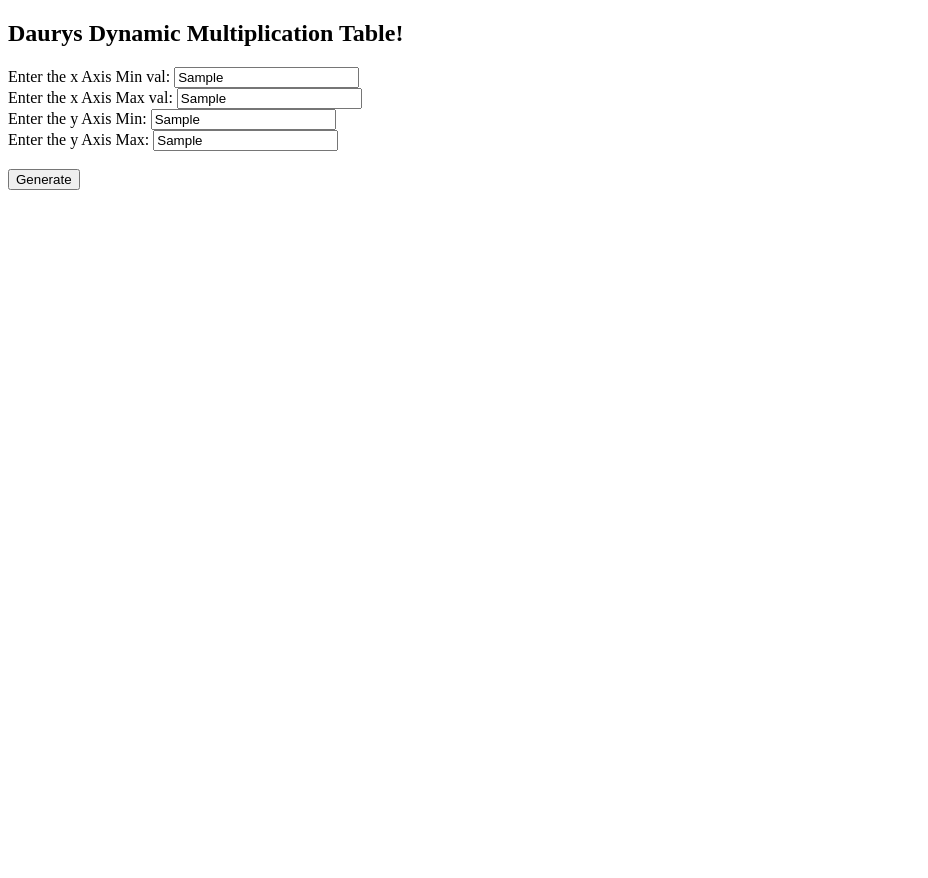
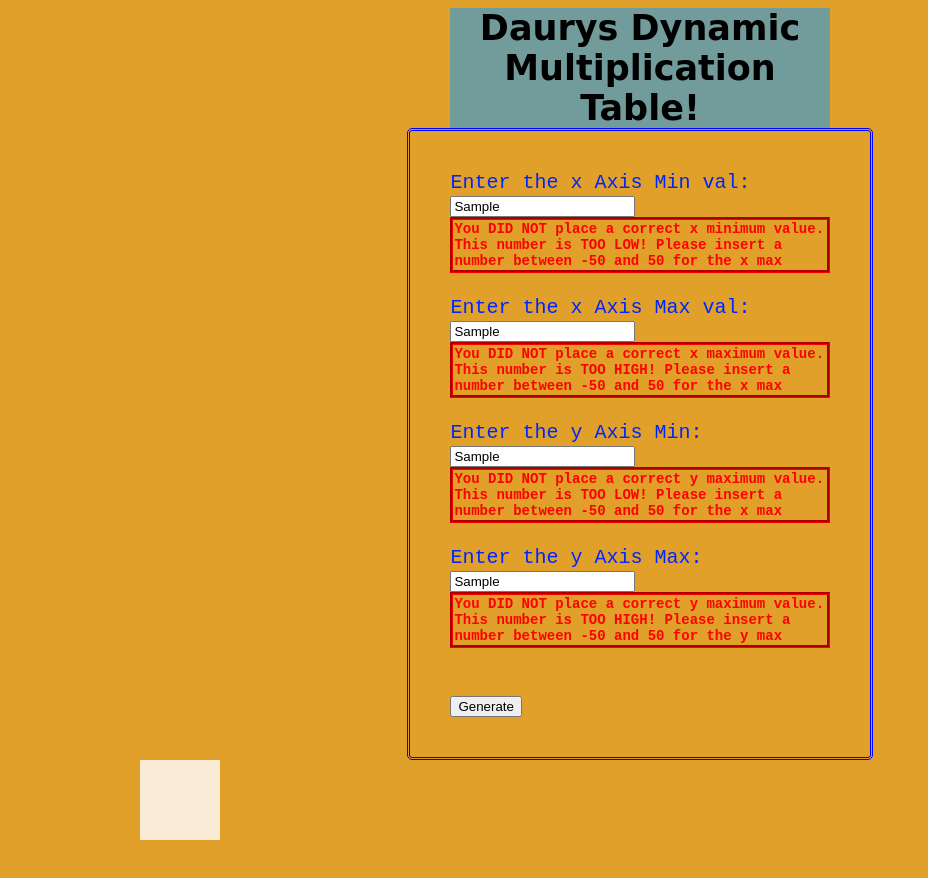
Before and after one commit to Dargueta98/validation_MultiplicationTable, a plain HTML site: page index.html in a window 1280 px wide. Both pictures are taken after typing "Sample", "Sample", "Sample", "Sample" into the empty fields and a click on the button "Generate". Shown: the whole page, without its empty margins (0-928 px from the left). Before the commit the page ends 800 px from the top, so only its background shows below. Drawn offline with nearby package versions, Linux system fonts and the light colour scheme.

Commit message:
made css and js validator for multiplication table

```diff
--- /dev/null
+++ b/DAMultipJS.js
@@ -0,0 +1,270 @@
+
+ /*
+File: DAMultipStyle.css
+GUI Assignment: Making validation, sliders and tabs using validator jquery and jquery ui for a dynamic Multiplication table
+Daury Argueta, UMass Lowell Computer Science, daury_argueta@student.uml.edu
+
+purpose: Had to write javascript jquery, html and css inorder to display a dynamic Multiplication table. Had to
+create a table completely dynamically based on parameters entered in an HTML form.For this assignment we are required
+ to do the validation using the jQuery Validation plugin. This plugin will allow you to do more powerful validation and
+ make the application more responsive to users. Then, I had to explore yet another JavaScript library called the
+ jQuert user interface (ui) library to see its similarities and differences as compared to the library that we have
+  already looked at: the jQuery Validator plugin.
+
+Copyright (c) 2021 by Daury. All rights reserved. May be freely copied or excerpted for educational
+purposes with credit to the author.
+
+Updated by Daury on June 23, 2022 at 11:00 PM
+  src: Sources linked are commented in the code showing where I used what.
+*/
+ document.addEventListener('DOMContentLoaded', function() {
+        var tableCount = false;
+        document.getElementById("generate").addEventListener("click", generateTable);
+
+        function generateTable ()
+        {
+
+            /*
+            Putting this count statement inorder to keep the same page when putting different values for the dyanmic multiplication table.
+            without a count and remove table, we will get different tables scattered around the webpage. If we keep track of the count, once
+            a count start a we remove the table, we will be able to erase the previous table and display the new one.
+            */
+            if (tableCount)
+            {
+                removeTable();
+            };
+            /*
+             //Error Message if a value greater than 50 is inserted for the x min
+        if(parseInt(document.getElementById("xAxisStart").value) < -50 || document.getElementById("xAxisStart").value > 50)
+        {
+            errorMessage.innerHTML = "<span style=color: red;font-family: Verdana,sans-serif;font-weight:bold;font-style:italic;>"+"You DID NOT place a correct value. Please insert a number between -50 and 50 for the x Min";
+            document.getElementById("xAxisStart").value = "";
+            removeTable();
+        }
+        //Error Message if a value greater than 50 is inserted for the x max
+        else if(parseInt(document.getElementById("xAxisEnd").value) < -50 || document.getElementById("xAxisEnd").value > 50)
+        {
+            errorMessage.innerHTML = "<span style=color: red;font-family: Verdana,sans-serif;font-weight:bold;font-style:italic;>"+"You DID NOT place a correct value. Please insert a number between -50 and 50 for the x Max";
+            removeTable();
+        }
+        //Error Message if a value greater than 50 is inserted for the y min
+        else if(parseInt(document.getElementById("yAxisStart").value) < -50 || document.getElementById("yAxisStart").value > 50)
+        {
+            errorMessage.innerHTML = "<span style=color: red;font-family: Verdana,sans-serif;font-weight:bold;font-style:italic;>"+"You DID NOT place a correct value. Please insert a number between -50 and 50 for the y Min";
+            removeTable();
+        }
+        //Error Message if a value greater than 50 is inserted for the y max
+        else if(parseInt(document.getElementById("yAxisEnd").value) < -50 || document.getElementById("yAxisEnd").value > 50)
+        {
+            errorMessage.innerHTML = "<span style=color: red;font-family: Verdana,sans-serif;font-weight:bold;font-style:italic;>"+"You DID NOT place a correct value. Please insert a number between -50 and 50 for the y Max";
+            removeTable();
+        }
+
+       //In JavaScript, NaN is short for "Not-a-Number". The Number.isNaN() method returns true if the value is NaN, and the type is a Number. if
+       //it is anything else other than a number, it will return false. the isNaN() function determines whether a value is NaN or not.
+
+       //src: https://developer.mozilla.org/en-US/docs/Web/JavaScript/Reference/Global_Objects/isNaN
+
+        //Error Message if there is a wrong input for VALUE of the start of the X axis.
+        else if(isNaN(parseInt(document.getElementById("xAxisStart").value)))
+        {
+            errorMessage.innerHTML = "<span style=color: red;font-family: Verdana,sans-serif;font-weight:bold;font-style:italic;>"+"You DID NOT place a correct value. Please insert correct val for X min!</span>";
+            removeTable();
+        }
+        //Error Message if there is a wrong input for VALUE of the end of the X axis.
+        else if(isNaN(parseInt(document.getElementById("xAxisEnd").value)))
+        {
+            errorMessage.innerHTML = "<span style=color: red;font-family: Verdana,sans-serif;font-weight:bold;font-style:italic;>"+"You DID NOT place a correct value. Please insert correct val for X max!</span>";
+            removeTable();
+        }
+        //Error Message if there is a wrong input for VALUE of the start of the Y axis.
+        else if(isNaN(parseInt(document.getElementById("yAxisStart").value)))
+        {
+            errorMessage.innerHTML = "<span style=color: red;font-family: Verdana,sans-serif;font-weight:bold;font-style:italic;>"+"You DID NOT place a correct value. Please insert correct val for Y min!</span>";
+            removeTable();
+        }
+        //Error Message if there is a wrong input for VALUE of the end of the Y axis.
+        else if(isNaN(parseInt(document.getElementById("yAxisEnd").value)))
+        {
+            errorMessage.innerHTML = "<span style=color: red;font-family: Verdana,sans-serif;font-weight:bold;font-style:italic;>"+"You DID NOT place a correct value. Please insert correct val for Y max!</span>";
+            removeTable();
+        }
+        else
+        {
+            errorMessage.innerHTML = "";
+        }
+        */
+            //document.createElement() method creates the HTML element specified by tagName
+            let div = document.createElement('div'); //will work with all what is within the div which is the user input choices box.??
+            /*
+            div.classList is a read-only property that returns a live DOMTokenList collection of the class attributes of the element.
+            This can then be used to manipulate the class list. src: https://developer.mozilla.org/en-US/docs/Web/API/Element/classList
+
+            Although the classList property itself is read-only, you can modify its associated DOMTokenList using the add(). with add(),
+            The add() method appends a new element with a specified value to the end of a Set object. here the new element is 'box'
+            */
+           div.classList.add('tableScoller');
+            /*
+            The JavaScript appendChild() is a method of the Node interface, used to append nodes (typically elements) at
+            the end of a specified parent node. It can be executed on existing child nodes or by creating new elements.
+            src: https://flexiple.com/javascript/javascript-appendchild
+            */
+            document.body.appendChild(div);
+            var table = document.createElement("table");
+            document.body.appendChild(table);
+
+            div.appendChild(table);
+
+            /*
+            Here I am declaring the rows and columns by selecting the value that the user inputs in the html.
+            What parseInt does is that it The parseInt() function parses a string argument and returns an integer, since
+            we are accepting strings, we convert it to a number. then .value represents the value of the value attribute
+            of the option element.
+            */
+            var rowBegin = parseInt(document.getElementById("xAxisStart").value);
+            var rowEnd = parseInt(document.getElementById("xAxisEnd").value);
+            var columnBegin = parseInt(document.getElementById("yAxisStart").value);
+            var columnEnd = parseInt(document.getElementById("yAxisEnd").value);
+
+            //xMin, xMax, Ymin, Ymax
+            createTable(rowBegin, rowEnd, columnBegin, columnEnd);
+
+            function createTable(rowBegin, rowEnd, columnBegin, columnEnd) {
+                var i = columnBegin - 1;
+                var j = rowBegin - 1;
+                while (i < columnEnd + 1) {
+                  var row = document.createElement("tr");
+                  var NumofRow = table.appendChild(row);
+                  for (var j = rowBegin - 1; j < rowEnd + 1; j++) {
+                    var data = document.createElement("td");
+                    if (i == columnBegin - 1 && j == rowBegin - 1) {
+                      var gridValue = "";
+                      data.textContent = gridValue;
+                      data.style.cssText = 'background-Color:plum ; color: blue; position: sticky; left: 0'
+                    } else if (j == rowBegin - 1) {
+                      var gridValue = i;
+                      data.textContent = gridValue;
+                      data.style.cssText = 'background-Color:plum ; color: blue; position: sticky; left: 0'
+                    } else if (i == columnBegin - 1) {
+                      var gridValue = j;
+                      data.textContent = gridValue;
+                      data.style.cssText = 'background-Color:plum ; color: blue; position: sticky; left: 0'
+                    } else {
+                      var gridValue = i * j;
+                      data.textContent = gridValue;
+                    }
+                    NumofRow.appendChild(data);
+                  }
+
+                  i++;
+                }
+              }
+            tableCount = true; //Table Counter
+        }
+        /*
+        Function that will not allow the repeating of tables in the website. It will delete the table when theres a error or already a table in.
+        */
+        function removeTable ()
+        {
+            var parent = document.body;
+            var child = document.getElementsByClassName("tableScoller")[0];
+            parent.removeChild(child);
+        }
+    });
+
+    /*
+    https://jqueryvalidation.org/documentation/
+    */
+    $(document).ready(function() {
+        /*
+         I used https://jsfiddle.net/tUPQc/2/ for this part.
+        */
+            $.validator.addMethod("greaterThan", function (value, element, param) {
+                var $minValue = $(param);
+                if (this.settings.onfocusout) {
+                    $minValue.off(".validate-greaterThan").on("blur.validate-greaterThan", function () {
+                        $(element).valid();
+                    });
+                }
+                return parseInt(value) > parseInt($minValue.val());
+
+        }, " Max value must be greater than min value");
+
+        $.validator.addMethod("lessThan",
+        function (value, element, param) {
+            var $minValue = $(param);
+            if (this.settings.onfocusout) {
+                $minValue.off(".validate-greaterThan").on("blur.validate-greaterThan", function () {
+                    $(element).valid();
+                });
+            }
+            return parseInt(value) < parseInt($minValue.val());
+
+    }, " Min value must be less than than Max value");
+    //https://www.tutorialspoint.com/How-to-validate-a-form-using-jQuery
+            $("#userInputs").validate({
+            rules: {
+                xAxisStart: {
+                    required: true,
+                    number:true,
+                    min: -50,
+                    max: 50,
+                    lessThan:"xAxisEnd",
+                },
+                xAxisEnd: {
+                    required: true,
+                    number: true,
+                    min: -50,
+                    max: 50,
+                    greaterThan:"#xAxisStart",
+                },
+                yAxisStart: {
+                    required: true,
+                    number: true,
+                    min: -50,
+                    max: 50,
+                    lessThan:"yAxisEnd",
+                },
+                yAxisEnd: {
+                    required: true,
+                    number: true,
+                    min: -50,
+                    max: 50,
+                    greaterThan:"#yAxisStart",
+                }
+            },
+            messages: {
+                xAxisStart: {
+                    required: "It is required that you input a number for x Axis Min",
+                    number: "You did not enter a valid number.<br/>Enter a number between -50 and 50 for x Axis Min value.",
+                    min: "You DID NOT place a correct x minimum value. This number is TOO LOW! Please insert a number between -50 and 50 for the x max",
+                    max: "You DID NOT place a correct x minimum value. This number is TOO HIGH! Please insert a number between -50 and 50 for the x max",
+                    lessThan:"x axis min must be less than x axis Max",
+                },
+                xAxisEnd: {
+                    required: "It is required that you input a number for x Axis Max",
+                    number: " you did not enter a valid number.<br/>Enter a number between -50 and 50 for x Axis Max value.",
+                    min: "You DID NOT place a correct x maximum value. This number is TOO LOW! Please insert a number between -50 and 50 for the x max",
+                    max: "You DID NOT place a correct x maximum value. This number is TOO HIGH! Please insert a number between -50 and 50 for the x max",
+                    greaterThan:"x axis max must be greater than x axis Min",
+                },
+                yAxisStart: {
+                    required: "It is required that you input a number for y Axis Min",
+                    number: " you did not enter a valid number.<br/>Enter a number between -50 and 50 for y Axis Min value.",
+                    min: "You DID NOT place a correct y maximum value. This number is TOO LOW! Please insert a number between -50 and 50 for the x max",
+                    max: "You DID NOT place a correct y maximum value. This number is TOO HIGH! Please insert a number between -50 and 50 for the x max",
+                    lessThan:"y axis min must be less than x axis Max",
+                },
+                yAxisEnd: {
+                    required: "It is required that you input a number for y Axis Max",
+                    number: " you did not enter a valid number.<br/>Enter a number between -50 and 50 for y Axis Max value.",
+                    min: "You DID NOT place a correct y maximum value. This number is TOO LOW! Please insert a number between -50 and 50 for the y max",
+                    max: "You DID NOT place a correct y maximum value. This number is TOO HIGH! Please insert a number between -50 and 50 for the y max",
+                    greaterThan:"y axis max must be greater than y axis Min",
+                }
+            },
+            submitHandler:function(form){
+                form.submit();
+            }
+        });
+    });
--- /dev/null
+++ b/DAMultipStyle.css
@@ -0,0 +1,83 @@
+
+/*
+File: DAMultipStyle.css
+GUI Assignment: Making validation, sliders and tabs using validator jquery and jquery ui for a dynamic Multiplication table
+Daury Argueta, UMass Lowell Computer Science, daury_argueta@student.uml.edu
+
+purpose: Had to write javascript jquery, html and css inorder to display a dynamic Multiplication table. Had to
+create a table completely dynamically based on parameters entered in an HTML form.For this assignment we are required
+ to do the validation using the jQuery Validation plugin. This plugin will allow you to do more powerful validation and
+ make the application more responsive to users. Then, I had to explore yet another JavaScript library called the
+ jQuert user interface (ui) library to see its similarities and differences as compared to the library that we have
+  already looked at: the jQuery Validator plugin.
+
+Copyright (c) 2021 by Daury. All rights reserved. May be freely copied or excerpted for educational
+purposes with credit to the author.
+
+Updated by Daury on June 23, 2022 at 11:00 PM
+  src: Sources linked are commented in the code showing where I used what.
+*/
+.myTitle {
+  background-color: rgb(114, 155, 155);
+  width: 30%;
+  font-size: 35px;
+  text-align: center;
+  font-family: "Brush Script MT", cursive;
+  margin: auto;
+}
+/*
+styling container
+*/
+#container {
+  font-family: "Courier New", Courier, monospace;
+  font-size: 20px;
+  color: rgb(0, 38, 255);
+  border-style: double;
+  border-color: blue;
+  margin: auto;
+  width: 30%;
+  border-radius: 5px;
+  padding: 40px;
+  overflow: auto;
+}
+
+label.error {
+  display: block;
+  font-size: small;
+  color: red;
+  font-size: 14px;
+  margin: 0px;
+  font-weight: bold;
+  border-style: groove;
+  border-color: red;
+  padding: 1px;
+}
+
+#containerTable {
+  width: 60%;
+}
+
+body {
+  background-color: rgb(224, 160, 41);
+  font-family: Arial, sans-serif;
+}
+table {
+  padding: 40px;
+  background-color: antiquewhite;
+}
+
+td {
+  width: 20px;
+  height: 20px;
+  text-align: center;
+  border: 1px solid rgb(235, 6, 6);
+}
+/*
+this is for the is to creating the box and scrollers for the table.
+*/
+.tableScoller {
+  width: 1000px;
+  height: 500px;
+  overflow: auto;
+  margin: auto;
+}
```
Also changed, not shown: index.html (+2 -2 lines).
